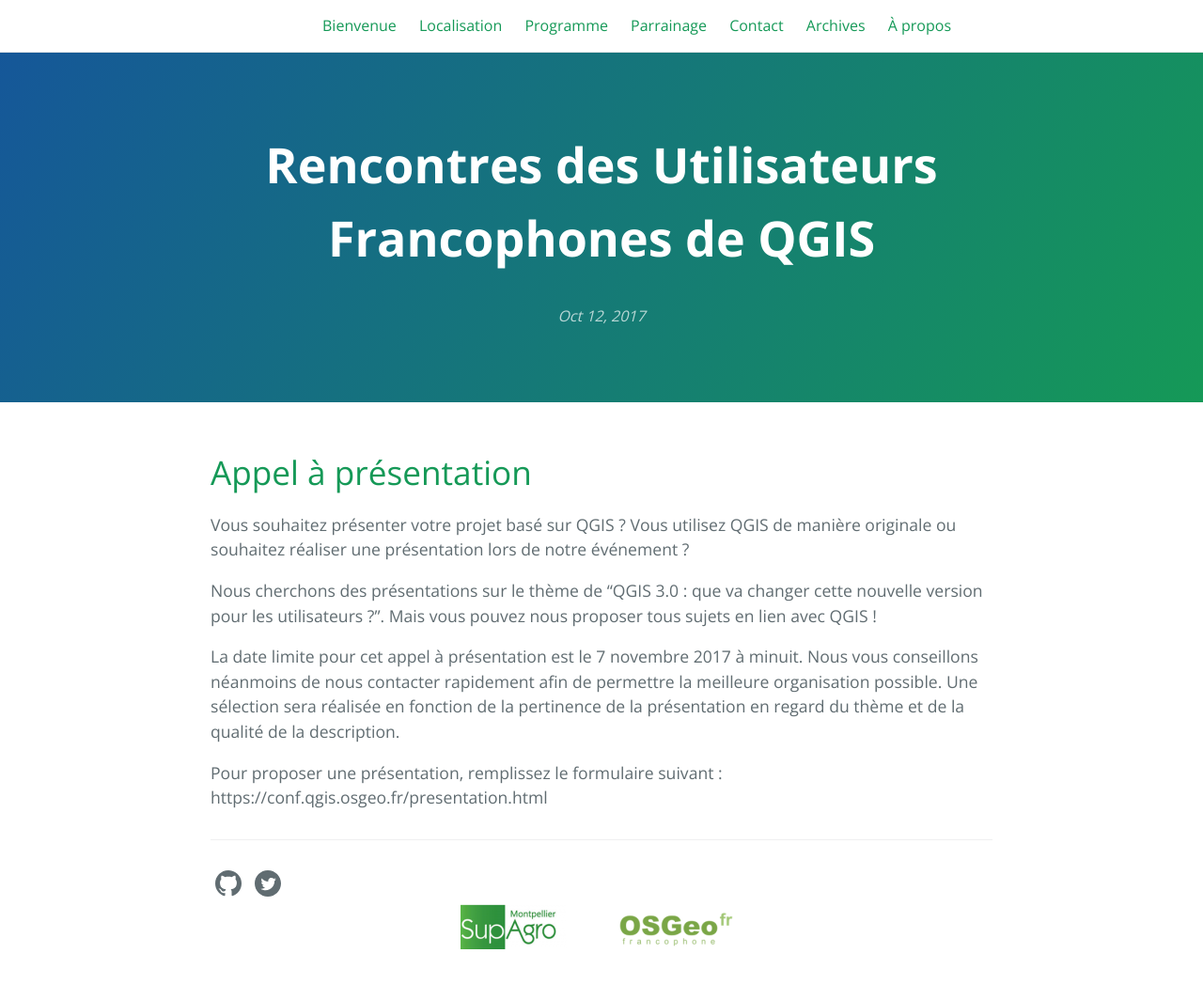
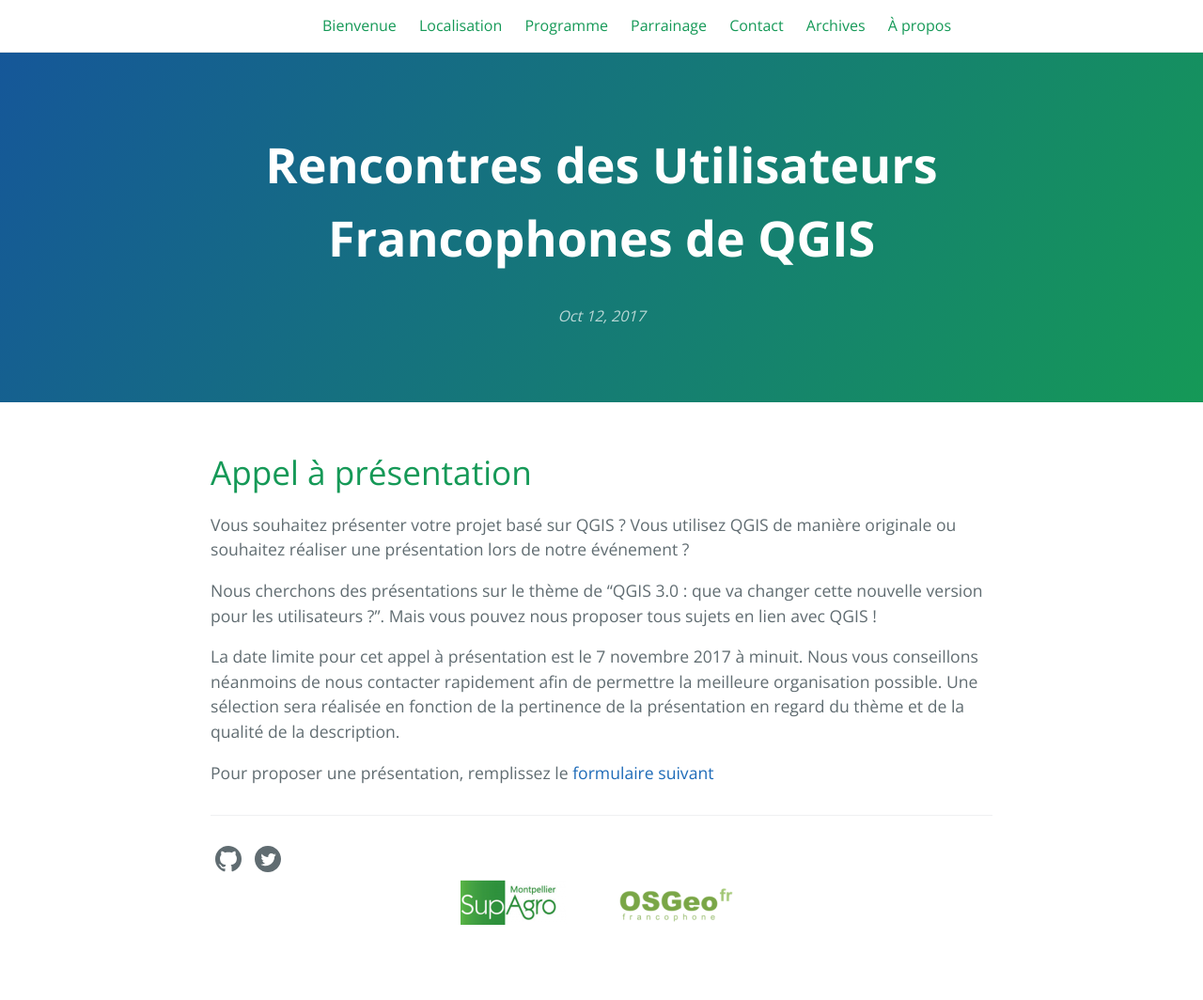
Before and after one commit to OSGeo-fr/QGIS-conf-fr-website, a Jekyll site: the page built from _posts/2017-10-12-presentation.md, in a window 1280 px wide. Shown: the whole page at 94% size. Built offline with Jekyll 4.4.1, drawn with Linux system fonts in a browser that asks for light colours; after the commit the page ends 1038 px from its top, so only the background shows below that.

Commit message:
Update 2017-10-12-presentation.md

```diff
--- a/_posts/2017-10-12-presentation.md
+++ b/_posts/2017-10-12-presentation.md
@@ -8,4 +8,4 @@ Nous cherchons des présentations sur le thème de "QGIS 3.0 : que va changer ce
 
 La date limite pour cet appel à présentation est le 7 novembre 2017 à minuit. Nous vous conseillons néanmoins de nous contacter rapidement afin de permettre la meilleure organisation possible. Une sélection sera réalisée en fonction de la pertinence de la présentation en regard du thème et de la qualité de la description.
 
-Pour proposer une présentation, remplissez le formulaire suivant : {{ site.url }}{{ site.baseurl }}/presentation.html
+Pour proposer une présentation, remplissez le [formulaire suivant]({{ site.url }}{{ site.baseurl }}/presentation.html)
```
